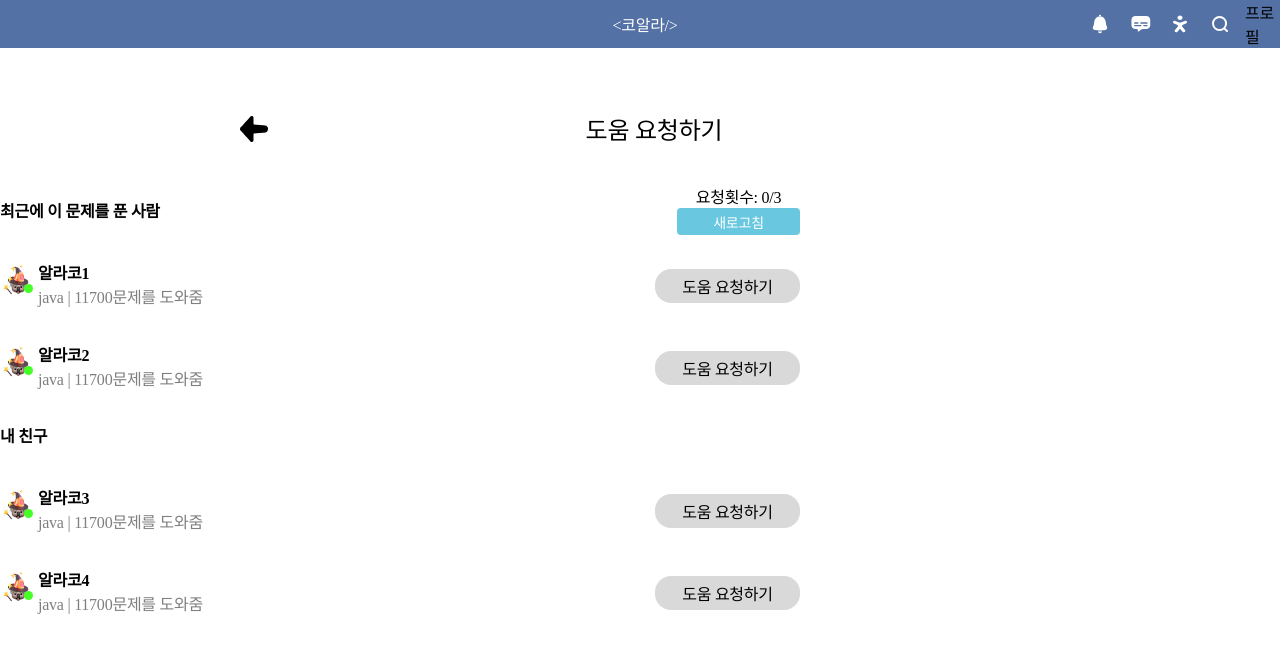
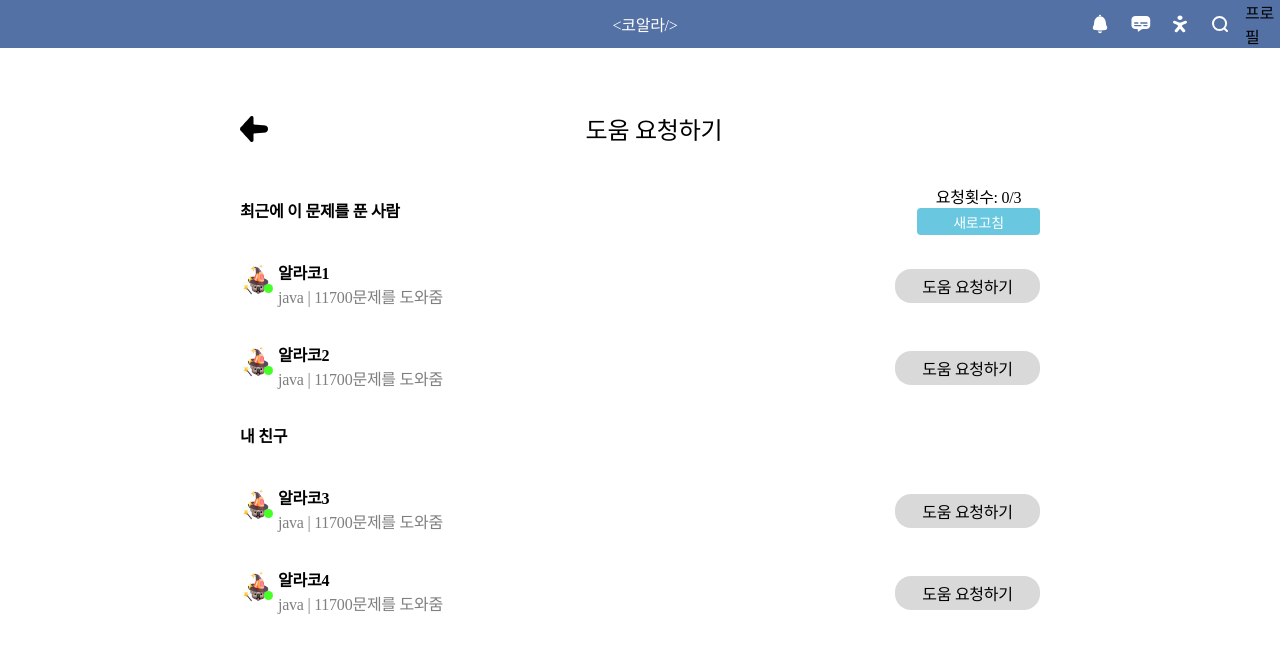
Before and after one commit to Code-Algorithm-Live/Code-Algorithm-Live, a Next.js app in the folder frontend/: page /help/user-list in a window 1280 px wide. Shown: the top 652 px of the page. Built offline with nearby package versions, Linux system fonts and the light colour scheme.

Commit message:
Design: Align-item center S10P12A709-115

```diff
--- a/frontend/src/components/Help/User-list/index.module.scss
+++ b/frontend/src/components/Help/User-list/index.module.scss
@@ -1,3 +1,8 @@
+.containerBase {
+  display: flex;
+  flex-direction: column;
+  align-items: center;
+}
 .sort {
   width: 800px;
   height: 51px;
--- a/frontend/src/components/Help/User-list/index.tsx
+++ b/frontend/src/components/Help/User-list/index.tsx
@@ -54,7 +54,7 @@ function Form() {
   };
 
   return (
-    <div>
+    <div className={styles.containerBase}>
       <NavBar sort="도움 요청하기" />
       <div className={styles.sort}>
         <a className={styles.people}>최근에 이 문제를 푼 사람</a>
```
